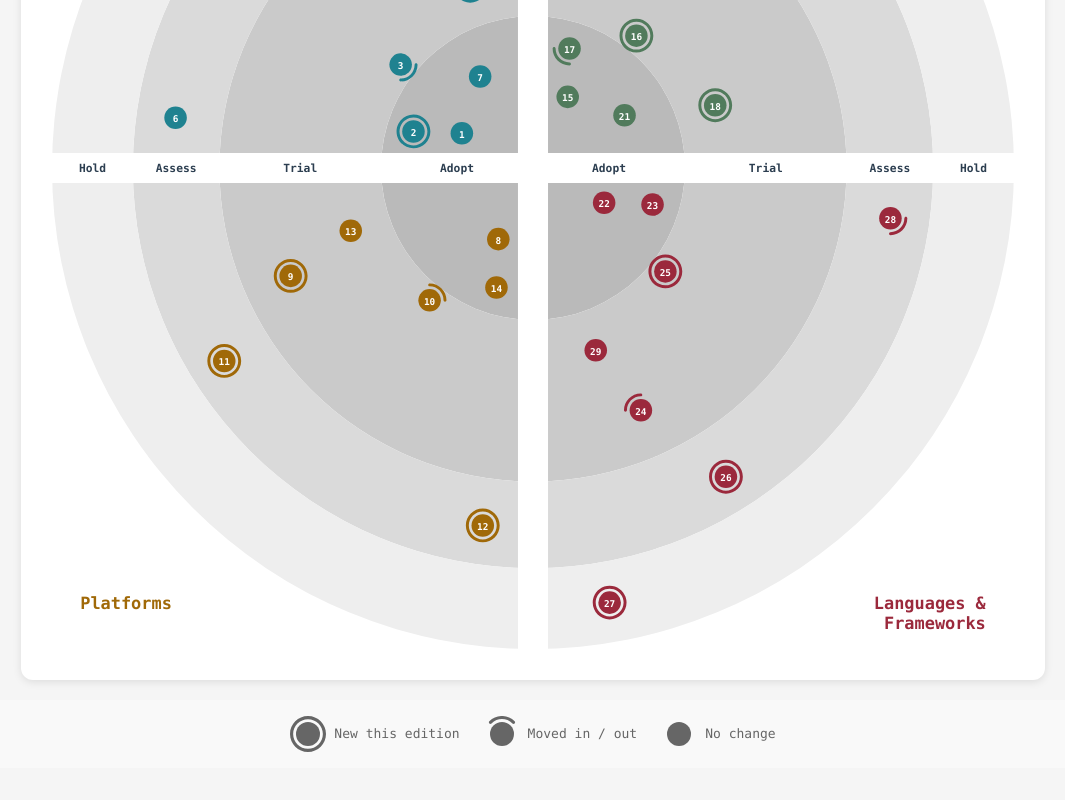
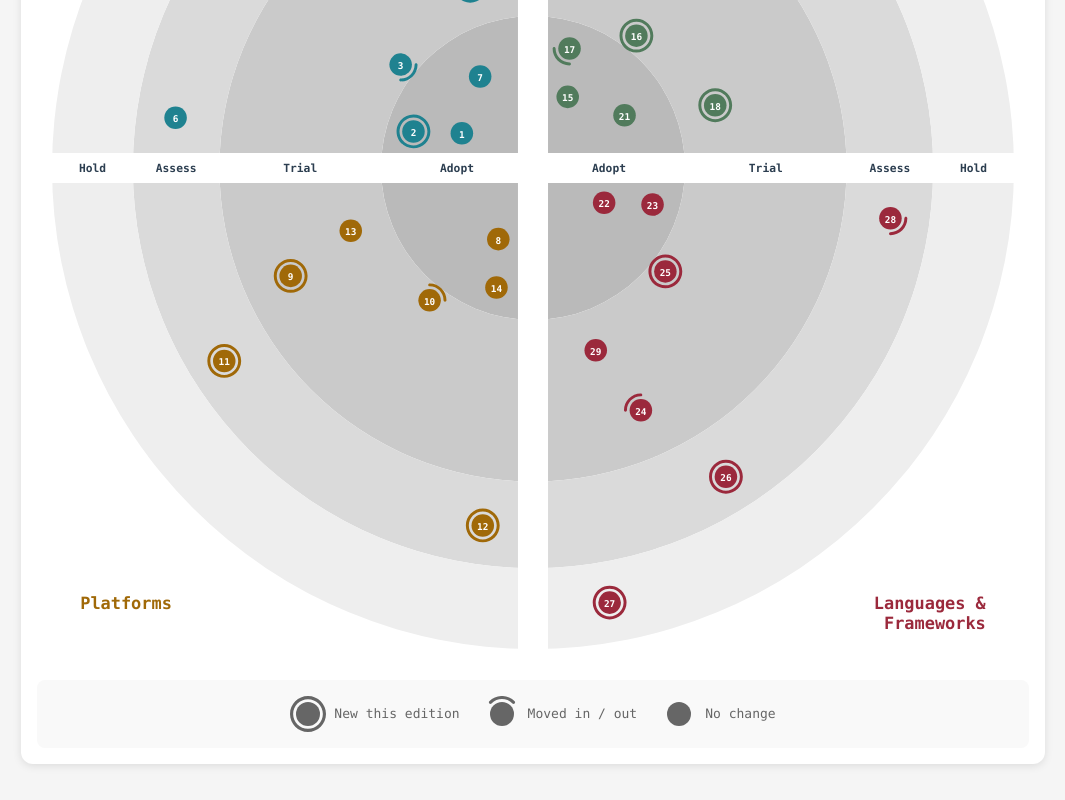
Before and after one commit to caiokf/homepage, a Vue app: page / in a window 1280 px wide. Shown: the part 675-1475 px from the top of the page, without its empty margins (107-1172 px from the left). Built offline with nearby package versions, Linux system fonts and the light colour scheme.

Commit message:
refactor(radar): move radar legend inside tech radar container

```diff
--- a/src/App.vue
+++ b/src/App.vue
@@ -52,6 +52,7 @@
             @blip-selected="handleBlipSelected"
             @blip-hovered="handleBlipHovered"
           />
+          <RadarLegend />
         </div>
 
         <!-- Table on RIGHT (for SW/SE quadrants - radar moves left) -->
@@ -69,9 +70,6 @@
           />
         </div>
       </main>
-
-      <!-- Legend -->
-      <RadarLegend />
     </div>
 
     <div v-else class="loading">
--- a/src/components/RadarLegend.vue
+++ b/src/components/RadarLegend.vue
@@ -43,7 +43,7 @@
     padding: var(--space-4) var(--space-6);
     background: var(--color-background-muted);
     border-radius: var(--radius-md);
-    margin-top: var(--space-5);
+    margin-top: var(--space-4);
     transition: background-color var(--transition-theme);
   }
 
```
